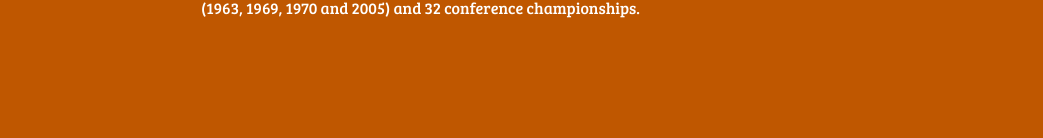
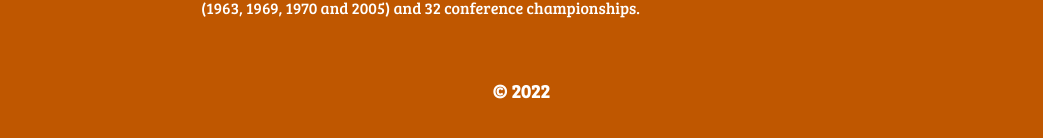
Before and after one commit to jackskelly27/tibf, a React (Create React App) app: page / in a window 1280 px wide. Shown: the part 602-740 px from the top of the page, without its empty margins (119-1162 px from the left). Built offline with nearby package versions, Linux system fonts and the light colour scheme; no server answers.

Commit message:
Added footer and changed apple-touch-icon in index.html to longhorn favicon

```diff
--- a/public/index.html
+++ b/public/index.html
@@ -9,7 +9,7 @@
       name="description"
       content="Texas is back folks"
     />
-    <link rel="apple-touch-icon" href="%PUBLIC_URL%/logo192.png" />
+    <link rel="apple-touch-icon" href="%PUBLIC_URL%/favicon.ico" />
     <!--
       manifest.json provides metadata used when your web app is installed on a
       user's mobile device or desktop. See https://developers.google.com/web/fundamentals/web-app-manifest/
--- a/src/App.css
+++ b/src/App.css
@@ -102,6 +102,14 @@ h1 {
   padding: 0.4rem 0.6rem;
 }
 
+.footer {
+  color: white;
+  text-align: center;
+  position:relative;
+  width: 100%;
+  margin-bottom: 0;
+}
+
 .header {
   display: flex;
   align-items: center;
@@ -123,6 +131,7 @@ h1 {
   text-align: left;
   margin-left: auto;
   margin-right: auto;
+  margin-bottom: 60px;
 }
 
 .logo {
--- a/src/App.js
+++ b/src/App.js
@@ -5,6 +5,7 @@ import Header from './components/Header'
 import {BrowserRouter as Router, Routes, Route} from 'react-router-dom'
 import HearItPage from './pages/HearItPage';
 import SeeItPage from './pages/SeeItPage';
+import Footer from './components/Footer';
 
 function App() {
   return (
@@ -19,6 +20,7 @@ function App() {
             <Route path='/hearit' element={<HearItPage />} />
             <Route path='/seeit' element={<SeeItPage />} />
           </Routes>
+          <Footer />
         </div>
       </body>
     </Router>
--- /dev/null
+++ b/src/components/Footer.jsx
@@ -0,0 +1,13 @@
+import React from 'react'
+
+const today = new Date();
+
+function Footer() {
+  return (
+    <div className="footer">
+      <h3>&copy; {today.getFullYear()}</h3>
+    </div>
+  )
+}
+
+export default Footer
```
